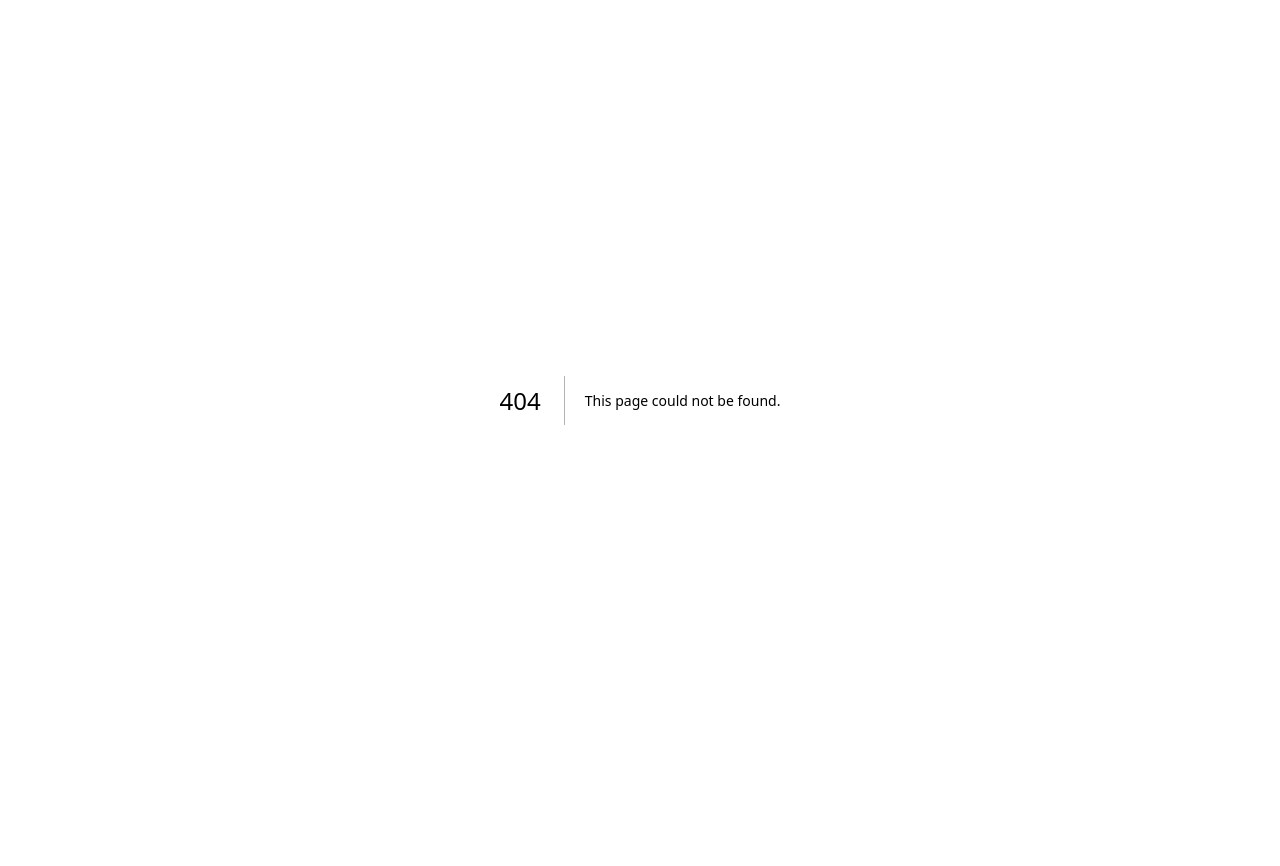
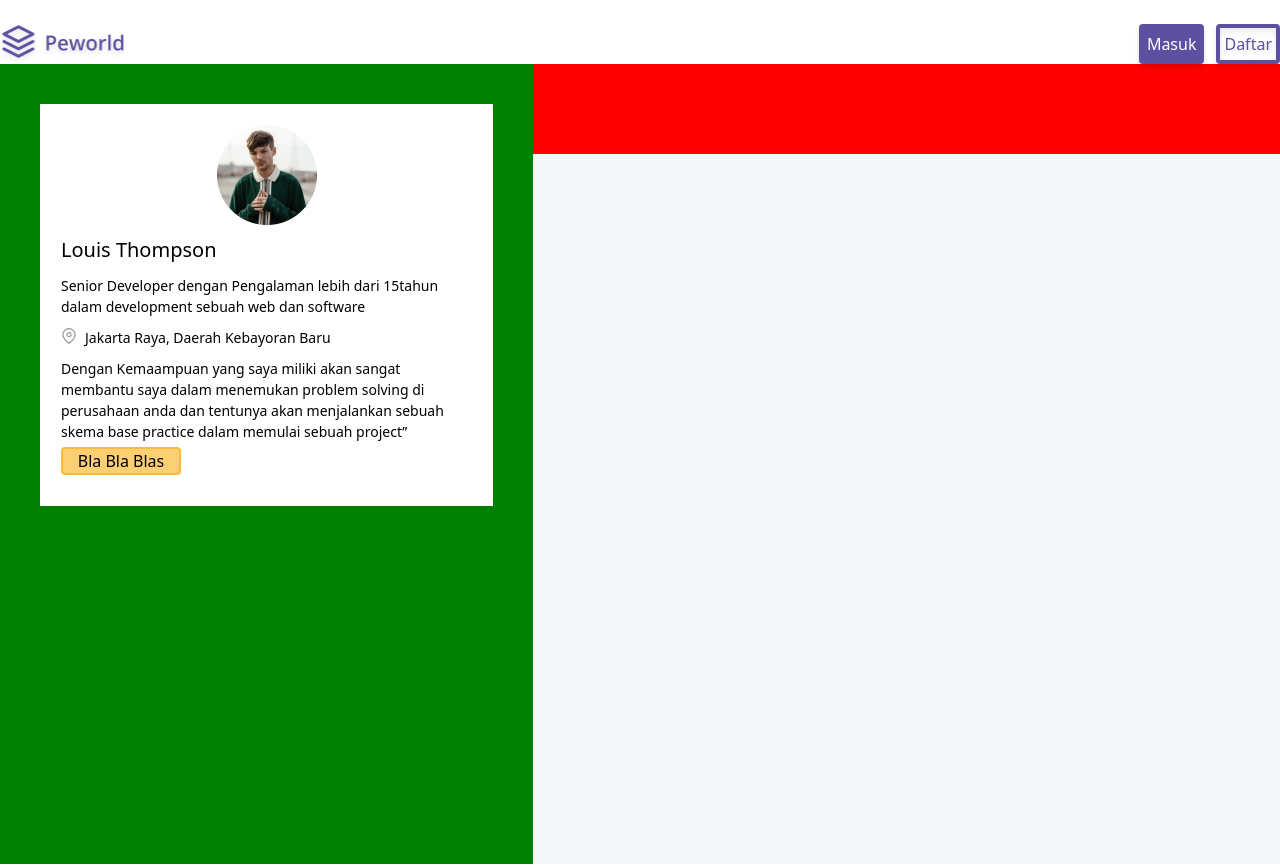
Before and after one commit to arsyad12/Peworld-Web-App, a Next.js app: page /contact/1 in a window 1280 px wide. Before the commit this address had no page. Shown: the top 866 px of the page. Before the commit the page ends 800 px from the top, so only its background shows below. Built offline with nearby package versions, Linux system fonts and the light colour scheme.

Commit message:
[ADD] Signup Page

```diff
--- /dev/null
+++ b/src/pages/contact/[id].js
@@ -0,0 +1,61 @@
+/* eslint-disable @next/next/no-img-element */
+import React from "react";
+import Header from "@/components/header";
+import Footer from "@/components/footer";
+
+function contact() {
+  return (
+    <>
+      <Header />
+      <div className="bg-[#F6F7F8]">
+        <div className="grid grid-cols-12">
+          <div className="col-span-5 bg-[green] h-[800px] w-full">
+            <div className="border border-[#FFFFFF] bg-[#FFFFFF] m-10">
+              <div className="content p-5">
+                <div className="flex items-center justify-center">
+                  <img src="/Ellipse 326.png" alt="photo" />
+                </div>
+                <div className="mt-[10px] text-[20px]">
+                  <p>Louis Thompson</p>
+                </div>
+                <div className="mt-[10px] text-[14px]">
+                  <p>
+                    Senior Developer dengan Pengalaman lebih dari 15tahun dalam
+                    development sebuah web dan software
+                  </p>
+                </div>
+                <div className="mt-[10px] flex gap-2">
+                  <div className="pt-[1px]">
+                    <img src="/map.png" alt="map" />
+                  </div>
+                  <div className="text-[14px]">
+                    <p>Jakarta Raya, Daerah Kebayoran Baru</p>
+                  </div>
+                </div>
+                <div className="mt-[10px] text-[14px]">
+                    <p>
+                      Dengan Kemaampuan yang saya miliki akan sangat membantu
+                      saya dalam menemukan problem solving di perusahaan anda
+                      dan tentunya akan menjalankan sebuah skema base practice
+                      dalam memulai sebuah project”
+                    </p>
+                  </div>
+                  <button
+
+                          className="border-2  bg-[#FBB01799] w-[120px] mt-[15px] md:mt-[5px] mb-[10px] rounded-[4px] border-[#FBB01799]"
+                        >
+                         Bla Bla Blas
+                    </button>
+              </div>
+            </div>
+          </div>
+
+          <div className="col-span-7 bg-[red] h-[90px] w-full"></div>
+        </div>
+      </div>
+      <Footer />
+    </>
+  );
+}
+
+export default contact;
--- a/src/pages/login/index.js
+++ b/src/pages/login/index.js
@@ -11,6 +11,17 @@ function login() {
           <div>
             <div className="absolute bg-[#5E50A1] w-[100vh] h-[100vh] opacity-[.67]" />{" "}
             {/*overlay*/}
+            <div className="absolute p-[20px]">
+              <img src="/logo_white.png" alt="img-login" />
+            </div>
+
+            <div className="absolute inset-0 flex justify-center items-center text-[40px] w-[40%]  p-[30px] text-[white]">
+              <p>
+                Temukan developer berbakat & terbaik di berbagai bidang keahlian
+              </p>
+            </div>
+
+            <div>
               <img
                 className="w-[100vh] h-[100vh] object-cover"
                 src="/loginimg.png"
@@ -18,15 +29,11 @@ function login() {
               />
             </div>
           </div>
-
-        <div className="absolute p-10">
-          <img src="/logo_white.png" alt="img-login" />
         </div>
 
         {/* section form */}
         <div className="container flex items-center  ">
           <div className="grid w-[570px]">
-
             <div>
               <p className="text-[30px] mb-[20px]">Halo, Pewpeople</p>
               <p className="text-[14px] text-[#46505C] mb-[20px]">
@@ -34,8 +41,6 @@ function login() {
                 registrasi dengan klik Daftar
               </p>
             </div>
-
-
 
             <label for="basic-url" className="form-label text-[12px] py-2">
               Username
@@ -54,7 +59,6 @@ function login() {
               className="border border-[#E2E5ED] p-2"
             />
 
-
             <div className="flex justify-end mt-[10px]">
               <p>Lupa kata sandi?</p>
             </div>
@@ -67,7 +71,6 @@ function login() {
               <p>Anda belum punya akun?</p>
               <p className="text-[#FBB017]"> Daftar disini</p>
             </div>
-
           </div>
         </div>
       </div>
--- a/src/pages/signup/index.js
+++ b/src/pages/signup/index.js
@@ -11,6 +11,17 @@ function signup() {
           <div>
             <div className="absolute bg-[#5E50A1] w-[100vh] h-[100vh] opacity-[.67]" />{" "}
             {/*overlay*/}
+            <div className="absolute p-[20px]">
+              <img src="/logo_white.png" alt="img-login" />
+            </div>
+
+            <div className="absolute inset-0 flex justify-center items-center text-[40px] w-[40%]  p-[30px] text-[white]">
+              <p>
+                Temukan developer berbakat & terbaik di berbagai bidang keahlian
+              </p>
+            </div>
+
+            <div>
               <img
                 className="w-[100vh] h-[100vh] object-cover"
                 src="/loginimg.png"
@@ -18,16 +29,13 @@ function signup() {
               />
             </div>
           </div>
-
-        <div className="absolute p-10">
-          <img src="/logo_white.png" alt="img-login" />
         </div>
 
         {/* section form */}
         <div className="container flex items-center  ">
           <div className="grid w-[570px]">
 
-            <div>
+            <div className="mt-6">
               <p className="text-[30px] mb-[20px]">Halo, Pewpeople</p>
               <p className="text-[14px] text-[#46505C] mb-[20px]">
                 Silahkan masukan username dan kata sandi, atau anda juga bisa
@@ -38,13 +46,51 @@ function signup() {
 
 
             <label for="basic-url" className="form-label text-[12px] py-2">
-              Username
+              Full Name
             </label>
             <input
               type="text"
               placeholder="Username"
               className="border border-[#E2E5ED] p-2"
             />
+
+               <label for="basic-url" className="form-label text-[12px] py-2">
+              Role
+            </label>
+            <input
+              type="text"
+              placeholder="Username"
+              className="border border-[#E2E5ED] p-2"
+            />
+
+               <label for="basic-url" className="form-label text-[12px] py-2">
+              Skill
+            </label>
+            <input
+              type="text"
+              placeholder="Username"
+              className="border border-[#E2E5ED] p-2"
+            />
+
+              <label for="basic-url" className="form-label text-[12px] py-2">
+              Address
+            </label>
+            <input
+              type="text"
+              placeholder="Username"
+              className="border border-[#E2E5ED] p-2"
+            />
+
+
+               <label for="basic-url" className="form-label text-[12px] py-2">
+              Email
+            </label>
+            <input
+              type="text"
+              placeholder="Username"
+              className="border border-[#E2E5ED] p-2"
+            />
+
             <label for="basic-url" className="form-label text-[12px] py-2">
               Password
             </label>
@@ -63,7 +109,7 @@ function signup() {
               Masuk
             </button>
 
-            <div className="flex justify-center gap-2 mt-[10px]">
+            <div className="flex justify-center gap-2 mt-[10px] mb-6">
               <p>Anda belum punya akun?</p>
               <p className="text-[#FBB017]"> Daftar disini</p>
             </div>
```
Lines whose indentation alone changed are shown as unchanged.
